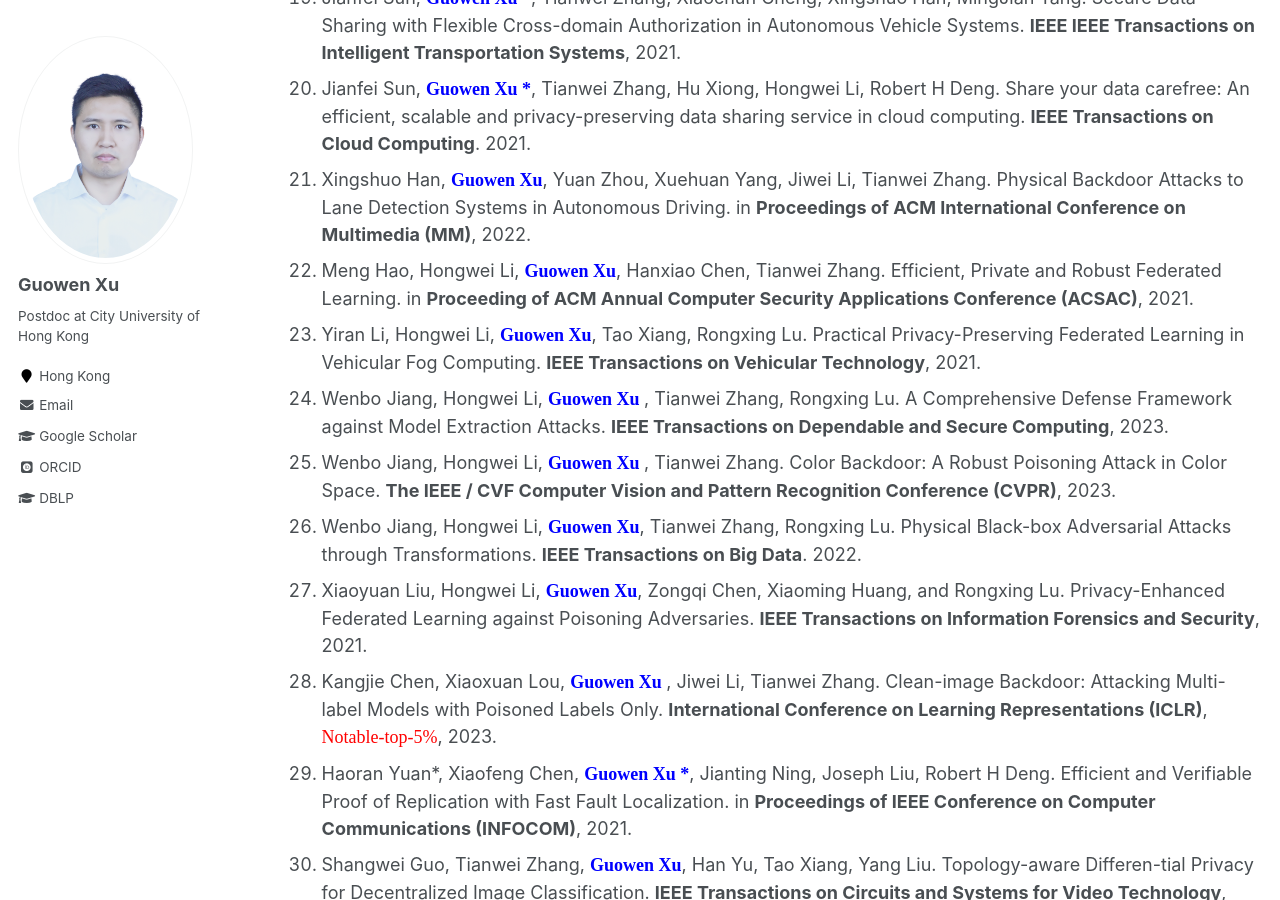
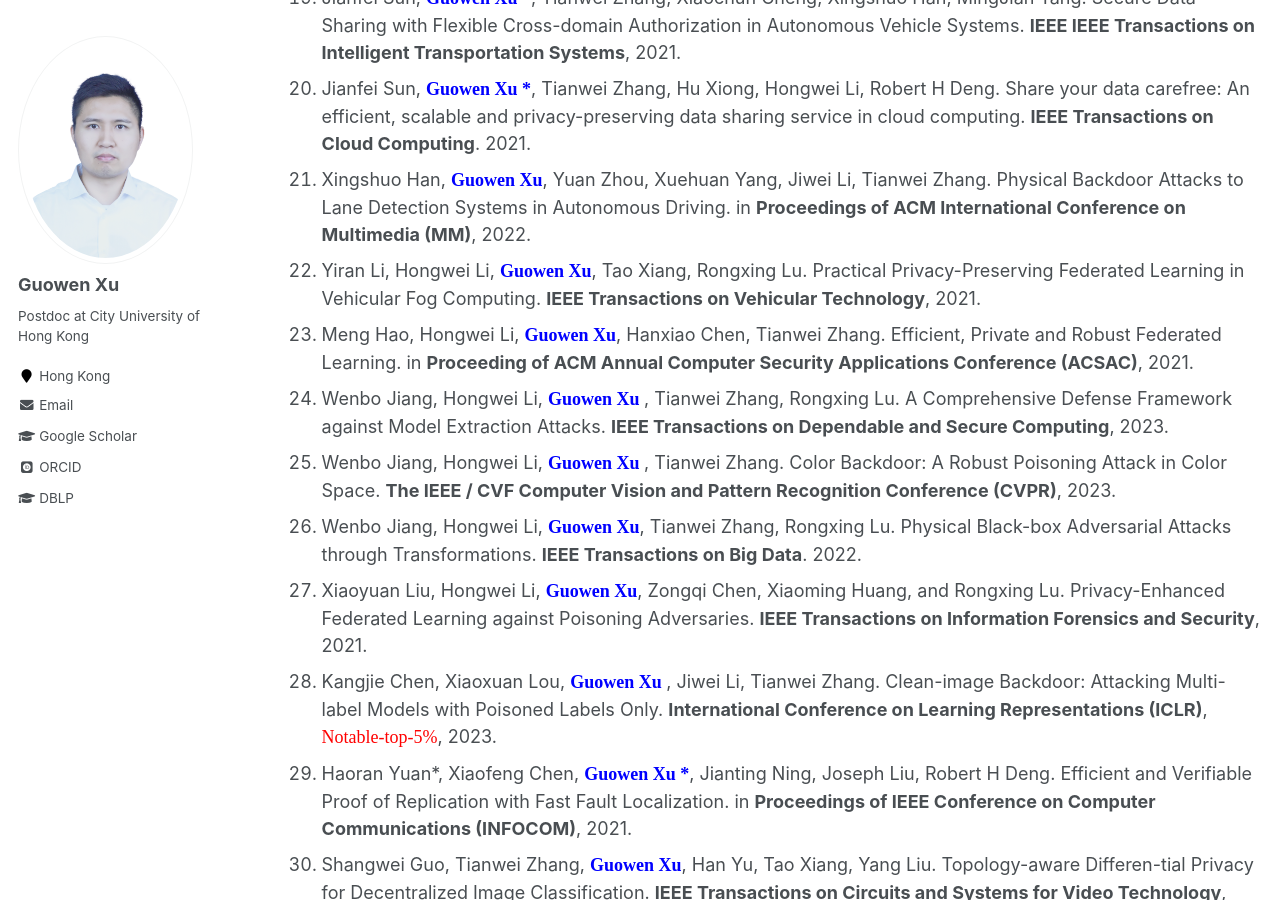
Before and after one commit to Guowen-xu/guowen-xu.github.io, a Jekyll site: the page built from _pages/publications.md, in a window 1280 px wide and 900 px high, scrolled down 1783 px. Built offline with Jekyll 4.4.1, drawn with Linux system fonts in a browser that asks for light colours; some web fonts are replaced.

Commit message:
Update publications.md

```diff
--- a/_pages/publications.md
+++ b/_pages/publications.md
@@ -35,8 +35,8 @@ You can find my articles on my [Google Scholar](https://scholar.google.com.hk/ci
 19. Jianfei Sun,  **<font face="Times New Roman" color=blue size=4> Guowen Xu *</font>**, Tianwei Zhang, Xiaochun Cheng, Xingshuo Han, MingJian Tang. Secure Data Sharing with Flexible Cross-domain Authorization in Autonomous Vehicle Systems. **IEEE IEEE Transactions on Intelligent Transportation Systems**, 2021.
 20. Jianfei Sun,  **<font face="Times New Roman" color=blue size=4> Guowen Xu *</font>**, Tianwei Zhang, Hu Xiong, Hongwei Li, Robert H Deng. Share your data carefree: An efficient, scalable and privacy-preserving data sharing service in cloud computing. **IEEE Transactions on Cloud Computing**. 2021.
 21. Xingshuo Han, **<font face="Times New Roman" color=blue size=4> Guowen Xu</font>**, Yuan Zhou, Xuehuan Yang, Jiwei Li, Tianwei Zhang. Physical Backdoor Attacks to Lane Detection Systems in Autonomous Driving. in **Proceedings of ACM International Conference on Multimedia (MM)**, 2022.
-22. Meng Hao, Hongwei Li, **<font face="Times New Roman" color=blue size=4> Guowen Xu</font>**, Hanxiao Chen, Tianwei Zhang. Efficient, Private and Robust Federated Learning. in **Proceeding of ACM Annual Computer Security Applications Conference (ACSAC)**, 2021.
-23. Yiran Li, Hongwei Li,  **<font face="Times New Roman" color=blue size=4> Guowen Xu</font>**, Tao Xiang, Rongxing Lu. Practical Privacy-Preserving Federated Learning in Vehicular Fog Computing. **IEEE Transactions on Vehicular Technology**, 2021.
+22. Yiran Li, Hongwei Li,  **<font face="Times New Roman" color=blue size=4> Guowen Xu</font>**, Tao Xiang, Rongxing Lu. Practical Privacy-Preserving Federated Learning in Vehicular Fog Computing. **IEEE Transactions on Vehicular Technology**, 2021.
+23. Meng Hao, Hongwei Li, **<font face="Times New Roman" color=blue size=4> Guowen Xu</font>**, Hanxiao Chen, Tianwei Zhang. Efficient, Private and Robust Federated Learning. in **Proceeding of ACM Annual Computer Security Applications Conference (ACSAC)**, 2021.
 24. Wenbo Jiang, Hongwei Li, **<font face="Times New Roman" color=blue size=4> Guowen Xu </font>**, Tianwei Zhang, Rongxing Lu. A Comprehensive Defense Framework against Model Extraction Attacks. **IEEE Transactions on Dependable and Secure Computing**, 2023.
 25. Wenbo Jiang, Hongwei Li, **<font face="Times New Roman" color=blue size=4> Guowen Xu </font>**, Tianwei Zhang. Color Backdoor: A Robust Poisoning Attack in Color Space. **The IEEE / CVF Computer Vision and Pattern Recognition Conference (CVPR)**, 2023.
 26. Wenbo Jiang, Hongwei Li, **<font face="Times New Roman" color=blue size=4> Guowen Xu</font>**, Tianwei Zhang, Rongxing Lu. Physical Black-box Adversarial Attacks through Transformations. **IEEE Transactions on Big Data**. 2022.
```
